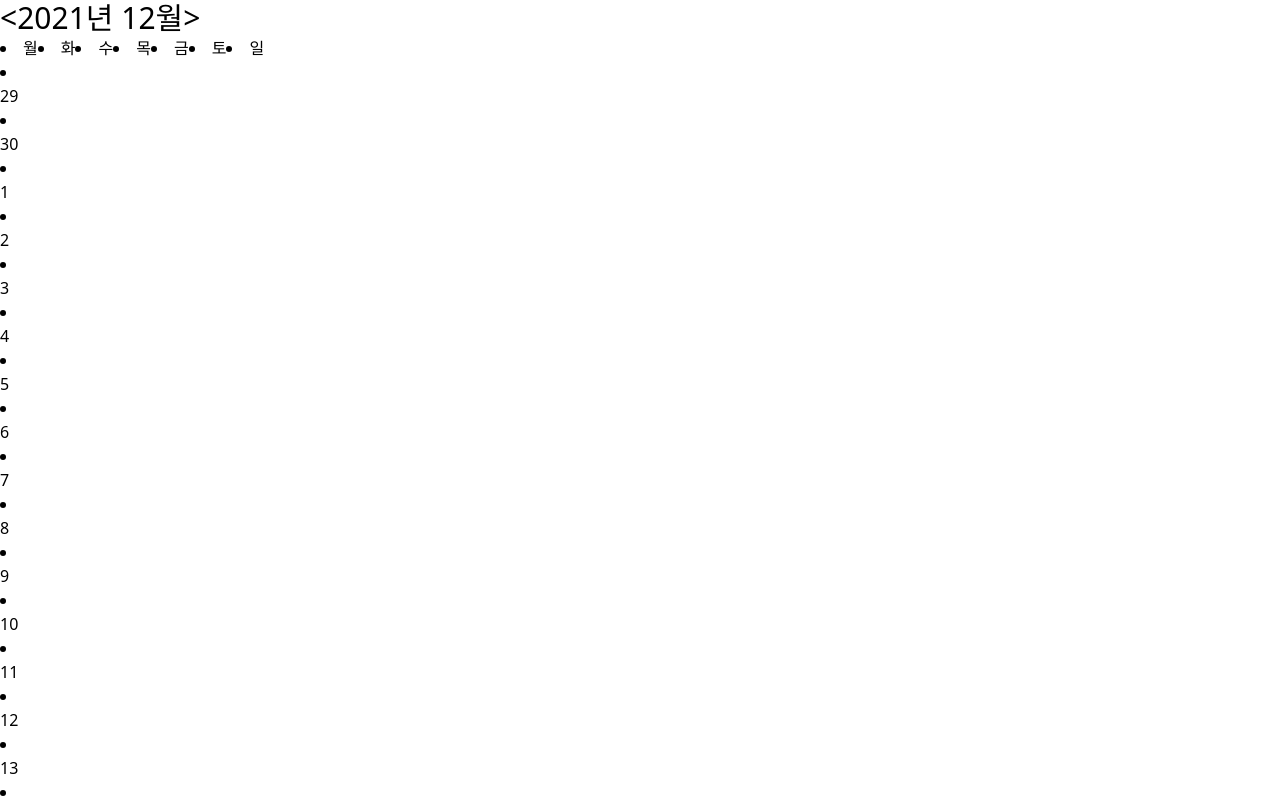
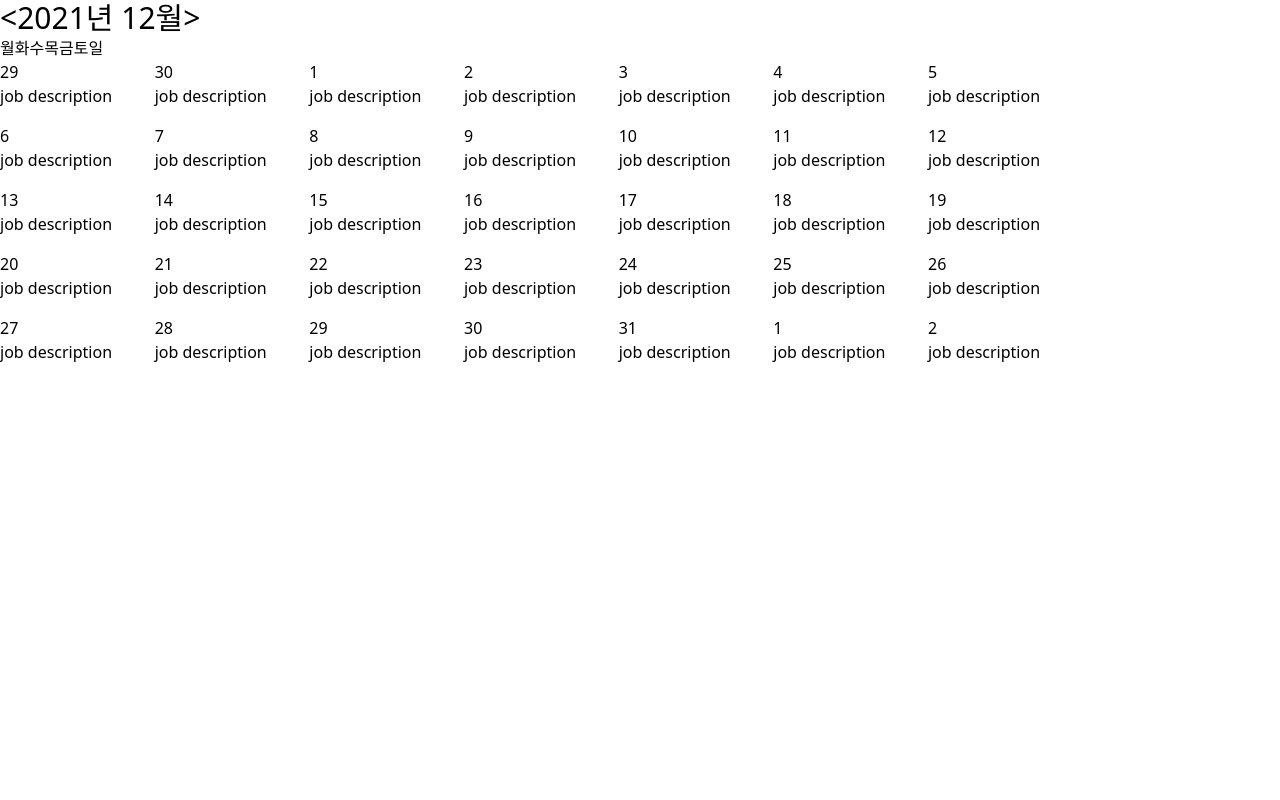
Before and after one commit to J1STAR/my-jasoseol, a React (Create React App) app: page / in a window 1280 px wide. Shown: the top 800 px of the page. Built offline with nearby package versions, Linux system fonts and the light colour scheme.

Commit message:
month manipulation & add job component

```diff
--- a/src/App.js
+++ b/src/App.js
@@ -11,10 +11,10 @@ const App = () => {
   const [month, setMonth] = useState(currentMonth);
   const [thisDates, setThisDates] = useState([])
 
-  const getDates = (month) => {
+  const getDates = (year, month) => {
 
-    const previousLast = new Date(currentYear, currentMonth - 1, 0)
-    const thisLast = new Date(currentYear, currentMonth, 0)
+    const previousLast = new Date(year, month - 1, 0)
+    const thisLast = new Date(year, month, 0)
     const preLastDate = previousLast.getDate()
     const preLastDay = previousLast.getDay()
     const thisLastDate = thisLast.getDate()
@@ -40,13 +40,17 @@ const App = () => {
   }
 
   useEffect(() => {
-    setThisDates(getDates(month))
-  }, [month])
+    setThisDates(getDates(year, month))
+  }, [year, month])
 
   return (
     <div className="App">
-      <Header year={year} month={month} />
-      <Calendar thisDates={thisDates} />
+      <div>
+        <Header year={year} month={month} setMonth={setMonth} setYear={setYear} />
+      </div>
+      <div className="w-10/12 h-5/6">
+        <Calendar thisDates={thisDates} />
+      </div>
     </div>
   );
 }
--- a/src/component/Calendar.js
+++ b/src/component/Calendar.js
@@ -4,10 +4,12 @@ import Date from './Date'
 const Calendar = ({thisDates}) => {
 
   return(
-    <div>
+    <div className="grid grid-cols-7 gap-4 list-none">
       {thisDates.map((date, index) => {
         return(
-          <Date date={date}/>
+          <div>
+            <Date date={date}/>
+          </div>
         )
       })}
     </div>
--- a/src/component/Date.js
+++ b/src/component/Date.js
@@ -1,4 +1,5 @@
 import React from 'react';
+import Job from './Job'
 
 const Date = ({date}) => {
     return(
@@ -7,6 +8,9 @@ const Date = ({date}) => {
                 <div>
                     {date}
                 </div>
+                <div>
+                    <Job />
+                </div>
             </li>
         </div>
     )
--- a/src/component/Header.js
+++ b/src/component/Header.js
@@ -1,15 +1,34 @@
 import React from 'react';
 
-const Header = ({year, month}) => {
+const Header = ({year, month, setMonth, setYear}) => {
     const days = ["월", "화", "수", "목", "금", "토", "일"]
+
+    const decreaseMonth = (year, month) => {
+        if(month === 1){
+            setYear(year - 1)
+            setMonth(12)
+        }else{
+            setMonth(month -1)
+        }
+    }
+
+    const increaseMonth = (year, month) => {
+        if(month === 12){
+            setYear(year + 1)
+            setMonth(1)
+        }else{
+            setMonth(month + 1)
+        }
+    }
+
   return(
     <div>
         <div className="text-3xl flex">
-            <div> &lt; </div>
+            <div onClick={() => decreaseMonth(year, month)}> &lt; </div>
             <div>{year}년 {month}월</div>
-            <div> &gt; </div>
+            <div onClick={() => increaseMonth(year, month)}> &gt; </div>
         </div>
-        <div className="flex">
+        <div className="flex list-none">
             {days.map((day, index) => {
                 return <li key={index}>{day}</li>
             })}
--- /dev/null
+++ b/src/component/Job.js
@@ -0,0 +1,11 @@
+import React from 'react';
+
+const Job = () => {
+    return(
+        <div>
+            job description
+        </div>
+    )
+}
+
+export default Job;
```
Also changed, not shown: src/component/JobData.js (added).
